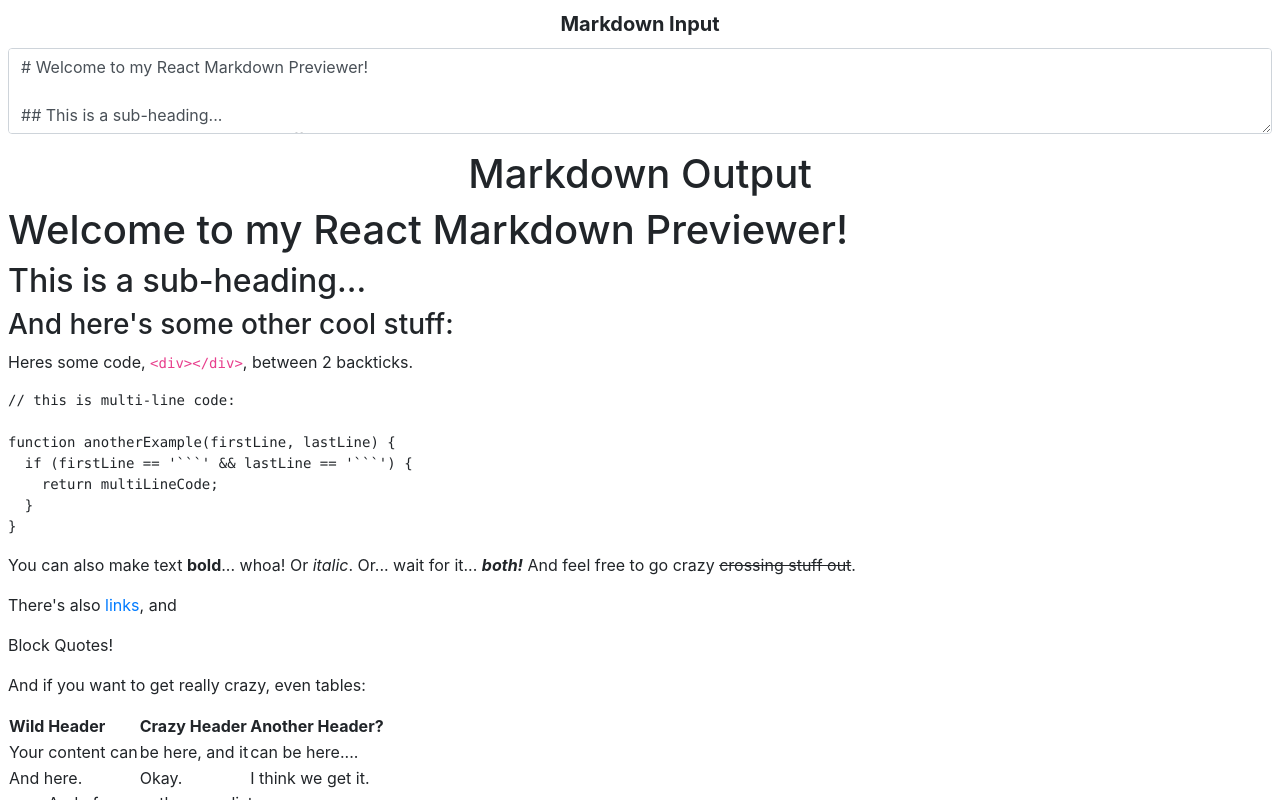
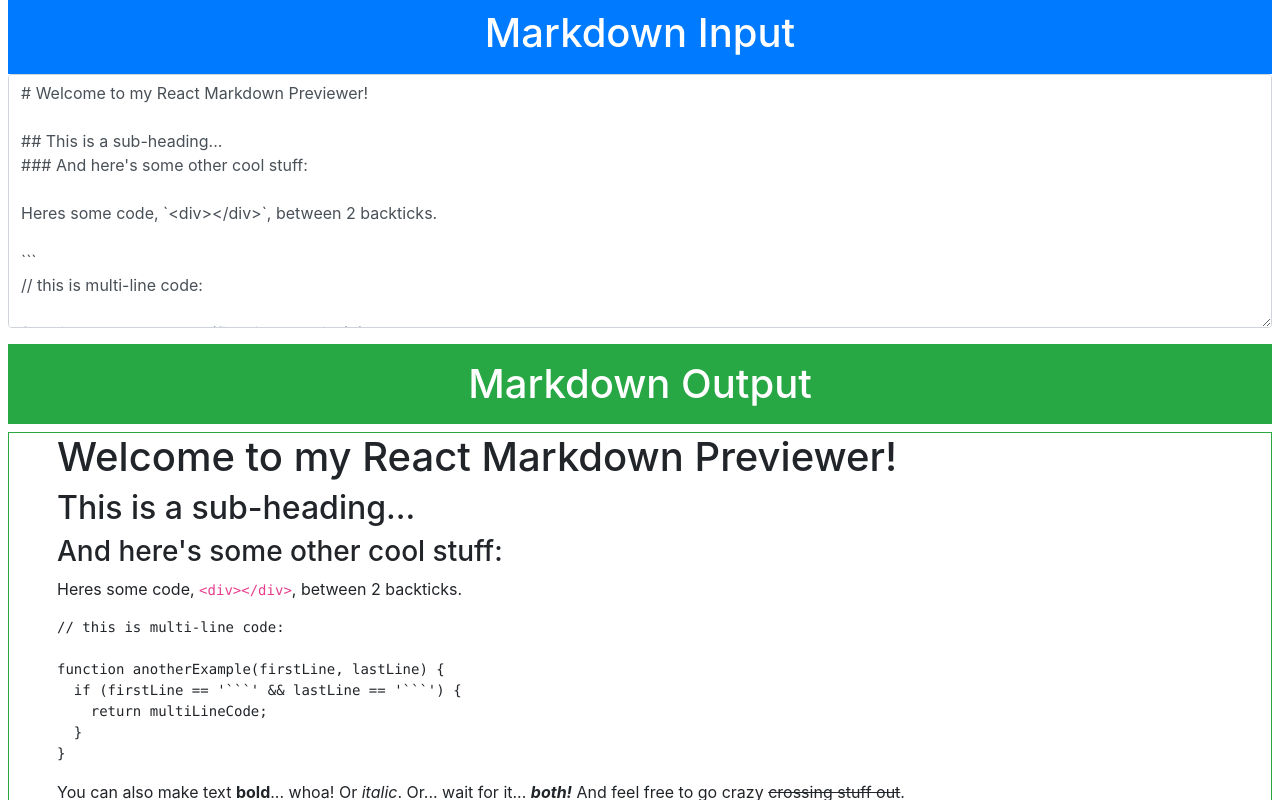
Before and after one commit to AchmadAlfi/fcc-markdown-previewer, a React (Create React App) app: page / in a window 1280 px wide. Shown: the top 800 px of the page. Built offline with nearby package versions, Linux system fonts and the light colour scheme.

Commit message:
Styling Markdown

```diff
--- a/src/App.js
+++ b/src/App.js
@@ -65,14 +65,17 @@ class App extends Component {
         <div>
           <Form>
             <Form.Group controlId="formControlsTextarea">
-              <Form.Label column="lg" className="text-center font-weight-bold">
-                Markdown Input
+              <Form.Label
+                column="lg"
+                className="text-center bg-primary text-white"
+              >
+                <h1>Markdown Input</h1>
               </Form.Label>
               <Form.Control
                 id="editor"
                 as="textarea"
                 placeholder="Enter Markdown"
-                rows="3"
+                rows="10"
                 value={markdown}
                 onChange={(e) => {
                   this.updateMarkdown(e.target.value);
@@ -82,9 +85,12 @@ class App extends Component {
           </Form>
         </div>
         <div>
-          <h1 className="text-center">Markdown Output</h1>
+          <h1 className="text-center bg-success text-white py-3">
+            Markdown Output
+          </h1>
           <div
             id="preview"
+            className="border border-success px-5"
             dangerouslySetInnerHTML={{ __html: marked(markdown) }}
           ></div>
         </div>
```
